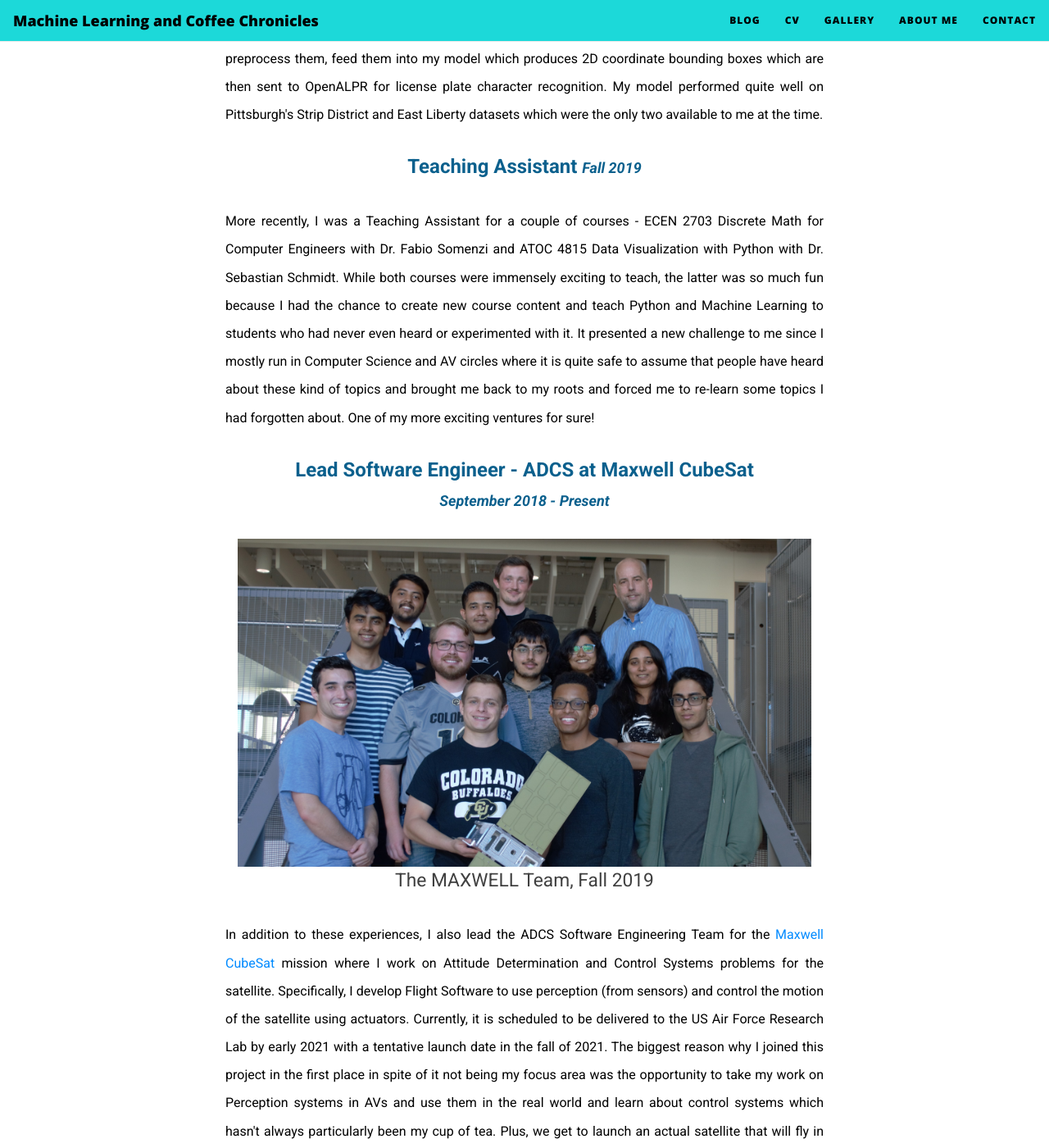
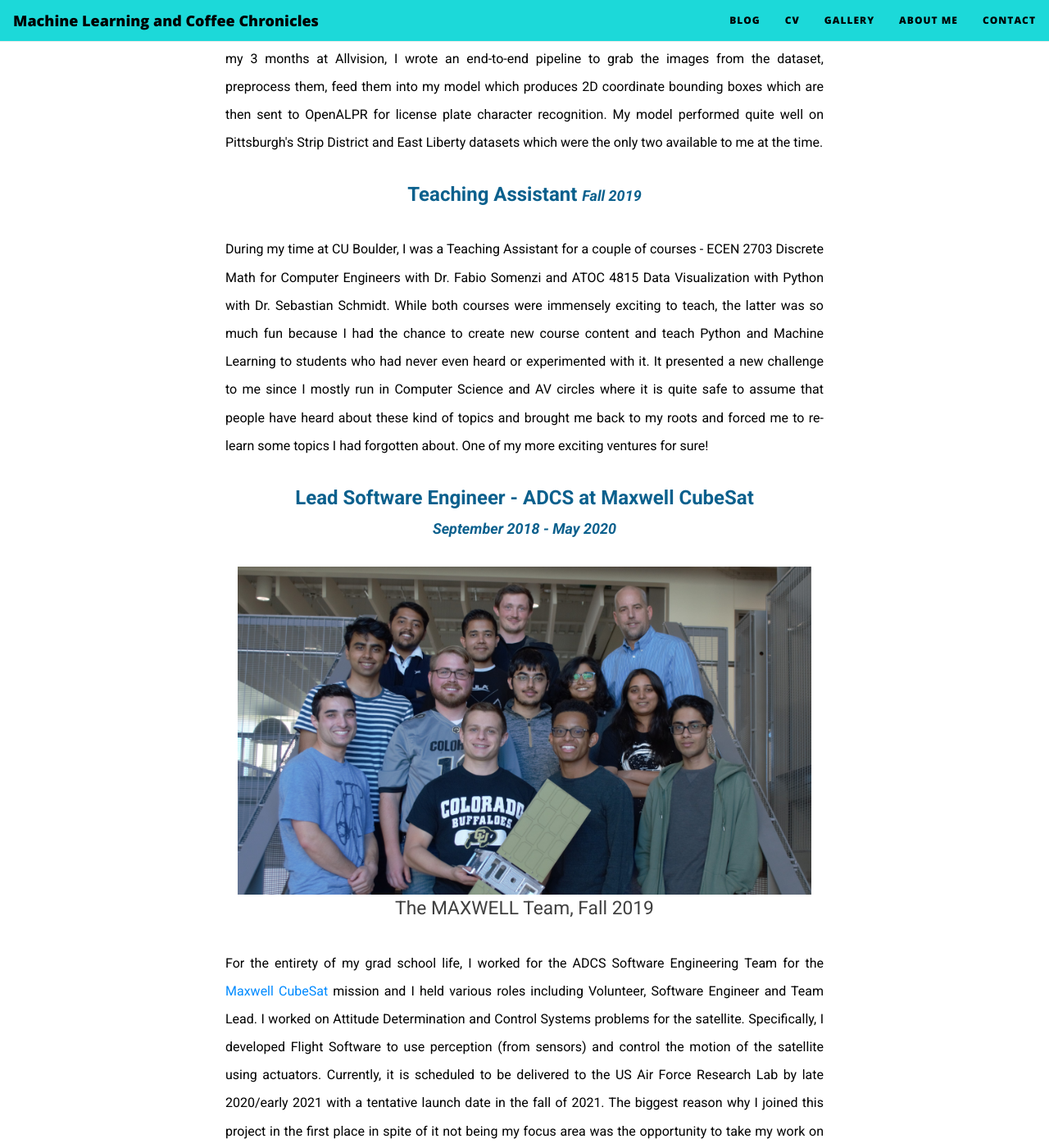
Before and after one commit to vikasnataraja/vikasnataraja.github.io, a Jekyll site: the page built from about.html, in a window 1280 px wide and 1400 px high, scrolled down 3181 px. Shown: the whole window at 82% size. Built offline with Jekyll 4.4.1, drawn with Linux system fonts in a browser that asks for light colours; nearby versions of some CDN libraries; some of the changed text lies outside the part shown.

Commit message:
update about me page

```diff
--- a/about.html
+++ b/about.html
@@ -7,7 +7,14 @@
 <p align="justify">
   <span style="font-family:Roboto, sans-serif;">
     <font size = "3" color = "000000">
-      Hey there! I'm Vikas Nataraja, a research assistant at the Laboratory for Atmospheric Phyiscs (LASP). I design and experiment with various Machine Learning and Deep Learning algorithms and models, particularly in the field of self-driving cars. So if you want to talk about self-driving vehicles, robotics, machine learning, coffee, how vim is better than emacs, soccer, hit me up! <a href="mailto:viha4393@colorado.edu">Email Me</a>, connect with me on <a href="https://www.linkedin.com/in/vikas-hanasoge-nataraja/">LinkedIn</a> or follow me on <a href="http://twitter.com/vikasnataraja">Twitter</a> and check out my <a href="https://www.github.com/vikasnataraja">Github</a>!
+      Hey there! I'm Vikas Nataraja, a research assistant at the Laboratory for Atmospheric Phyiscs (LASP).
+      I design and experiment with various Machine Learning and Deep Learning algorithms and models, particularly
+      in the field of self-driving cars. So if you want to talk about self-driving vehicles, robotics,
+      machine learning, coffee, how vim is better than emacs, soccer,
+      hit me up! <a href="mailto:viha4393@colorado.edu">Email Me</a>, connect with me
+      on <a href="https://www.linkedin.com/in/vikas-hanasoge-nataraja/">LinkedIn</a> or follow me
+      on <a href="http://twitter.com/vikasnataraja">Twitter</a> and check out
+      my <a href="https://www.github.com/vikasnataraja">Github</a>!
     </font>
   </span>
 </p>
@@ -57,7 +68,16 @@
 <p align="justify">
   <span style="font-family:Roboto, sans-serif;">
     <font size = "3" color = "000000">
-      Currently I work as a Research Assistant at the <a href="http://lasp.colorado.edu/home/">Laboratory for Atmospheric and Space Phyiscs</a> with <a href="https://www.colorado.edu/atoc/sebastian-schmidt">Dr. Sebastian Schmidt</a> to use machine learning to predict Cloud Optical Thickness from cloud radiances. The idea is to design a CNN to quickly estimate the Cloud Optical Thickness or COT based on a 3D radiative transfer model. In simpler words, calculate the optical thickness of clouds in images taken from a Sky-View camera by taking into account the radiative transfer (geometry and spectral distribution of radiation) through clouds. This is one of the first times I have had the chance to use Deep Learning in a field other than autonomous vehicles or robotics and I'm very excited for it. We started with a PSPNet-based framework/backbone but quickly switched to other complex architectures which have produced some incredible results. I'm pretty pumped about it, stay tuned for our paper!
+      Currently I work as a Research Assistant at the
+      <a href="http://lasp.colorado.edu/home/">Laboratory for Atmospheric and Space Phyiscs</a> with
+       <a href="https://www.colorado.edu/atoc/sebastian-schmidt">Dr. Sebastian Schmidt</a> to use machine learning
+       to predict Cloud Optical Thickness from cloud radiances. The idea is to design a CNN to quickly estimate
+       the Cloud Optical Thickness or COT based on a 3D radiative transfer model. In simpler words, calculate the
+       optical thickness of clouds in images taken from a Sky-View camera by taking into account the radiative transfer
+       (geometry and spectral distribution of radiation) through clouds. This is one of the first times I have had the
+       chance to use Deep Learning in a field other than autonomous vehicles or robotics and I'm very excited for it!
+       We started with a PSPNet-based framework/backbone but quickly switched to other complex architectures which
+       have produced some incredible results. I'm pretty pumped about it, stay tuned for our paper!
     </font>
   </span>
 </p>
@@ -78,7 +98,13 @@
 <p align="justify">
   <span style="font-family:Roboto, sans-serif;">
     <font size = "3" color = "000000">
-    In the last couple of years, I have had the opportunity to work on some truly fascinating topics. In the summer of 2019, I interned as a Software Engineer with <a href="https://allvision.io/">Allvision IO</a> in Pittsburgh, PA where I worked on building and training a Faster R-CNN and an SSD model to detect license plates in a video stream. In my 3 months at Allvision, I wrote an end-to-end pipeline to grab the images from the dataset, preprocess them, feed them into my model which produces 2D coordinate bounding boxes which are then sent to OpenALPR for license plate character recognition. My model performed quite well on Pittsburgh's Strip District and East Liberty datasets which were the only two available to me at the time.
+    In the last couple of years, I have had the opportunity to work on some truly fascinating topics.
+    In the summer of 2019, I interned as a Software Engineer with <a href="https://allvision.io/">Allvision IO</a> in
+    Pittsburgh, PA where I worked on building and training a Faster R-CNN and an SSD model to detect license plates
+    in a video stream. In my 3 months at Allvision, I wrote an end-to-end pipeline to grab the images from the dataset,
+    preprocess them, feed them into my model which produces 2D coordinate bounding boxes which are then sent to OpenALPR
+    for license plate character recognition. My model performed quite well on Pittsburgh's Strip District and East Liberty
+    datasets which were the only two available to me at the time.
     </font>
   </span>
 </p>
@@ -95,7 +121,13 @@
 <p align="justify">
   <span style="font-family:Roboto, sans-serif;">
     <font size = "3" color = "000000">
-      More recently, I was a Teaching Assistant for a couple of courses - ECEN 2703 Discrete Math for Computer Engineers with Dr. Fabio Somenzi and ATOC 4815 Data Visualization with Python with Dr. Sebastian Schmidt. While both courses were immensely exciting to teach, the latter was so much fun because I had the chance to create new course content and teach Python and Machine Learning to students who had never even heard or experimented with it. It presented a new challenge to me since I mostly run in Computer Science and AV circles where  it is quite safe to assume that people have heard about these kind of topics and brought me back to my roots and forced me to re-learn some topics I had forgotten about. One of my more exciting ventures for sure!
+      During my time at CU Boulder, I was a Teaching Assistant for a couple of courses - ECEN 2703 Discrete Math
+      for Computer Engineers with Dr. Fabio Somenzi and ATOC 4815 Data Visualization with Python with Dr. Sebastian Schmidt.
+      While both courses were immensely exciting to teach, the latter was so much fun because I had the chance to create new
+      course content and teach Python and Machine Learning to students who had never even heard or experimented with it.
+      It presented a new challenge to me since I mostly run in Computer Science and AV circles where  it is quite safe
+      to assume that people have heard about these kind of topics and brought me back to my roots and forced me to
+      re-learn some topics I had forgotten about. One of my more exciting ventures for sure!
     </font>
   </span>
 </p>
@@ -103,7 +135,7 @@
 <p align="center">
   <strong>
     <font size="5.5" color="0B608D">
-        Lead Software Engineer - ADCS at Maxwell CubeSat <br/> <i> <font size="4"> September 2018 - Present</font></i>
+        Lead Software Engineer - ADCS at Maxwell CubeSat <br/> <i> <font size="4"> September 2018 - May 2020</font></i>
     </font>
   </strong>
 </p>
@@ -116,7 +148,16 @@
 <p align="justify">
   <span style="font-family:Roboto, sans-serif;">
     <font size = "3" color = "000000">
-      In addition to these experiences, I also lead the ADCS Software Engineering Team for the <a href="https://www.colorado.edu/project/maxwellcubesat/our-mission">Maxwell CubeSat</a> mission where I work on Attitude Determination and Control Systems problems for the satellite. Specifically, I develop Flight Software to use perception (from sensors) and control the motion of the satellite using actuators. Currently, it is scheduled to be delivered to the US Air Force Research Lab by early 2021 with a tentative launch date in the fall of 2021. The biggest reason why I joined this project in the first place in spite of it not being my focus area was the opportunity to take my work on Perception systems in AVs and use them in the real world and learn about control systems which hasn't always particularly been my cup of tea. Plus, we get to launch an actual satellite that will fly in space which is pretty cool!
+      For the entirety of my grad school life, I worked for the ADCS Software Engineering Team
+      for the <a href="https://www.colorado.edu/project/maxwellcubesat/our-mission">Maxwell CubeSat</a> mission
+      and I held various roles including Volunteer, Software Engineer and Team Lead. I worked on Attitude Determination
+      and Control Systems problems for the satellite. Specifically, I developed Flight Software to use perception
+      (from sensors) and control the motion of the satellite using actuators. Currently, it is scheduled to be delivered
+      to the US Air Force Research Lab by late 2020/early 2021 with a tentative launch date in the fall of 2021.
+      The biggest reason why I joined this project in the first place in spite of it not being my focus area was the
+      opportunity to take my work on Perception systems in AVs and use them in the real world and learn about
+      control systems which hasn't always particularly been my cup of tea. Plus, the chance to launch an actual satellite
+      that would fly in space was hard to turn down and it was one of the best experiences I've ever had!
     </font>
   </span>
 </p>
--- a/blog.html
+++ b/blog.html
@@ -1,5 +1,7 @@
 ---
 layout: page
+title: Blog
+subtitle: By Vikas Nataraja
 ---
 
 <!-- <div class="posts">
--- a/contact.html
+++ b/contact.html
@@ -1,5 +1,7 @@
 ---
 layout: default
+title: Contact
+subtitle: Vikas Nataraja
 ---
 
 <!DOCTYPE html>
```
Also changed, not shown: other parts of about.html (+5 -1 lines), 4 other files.
